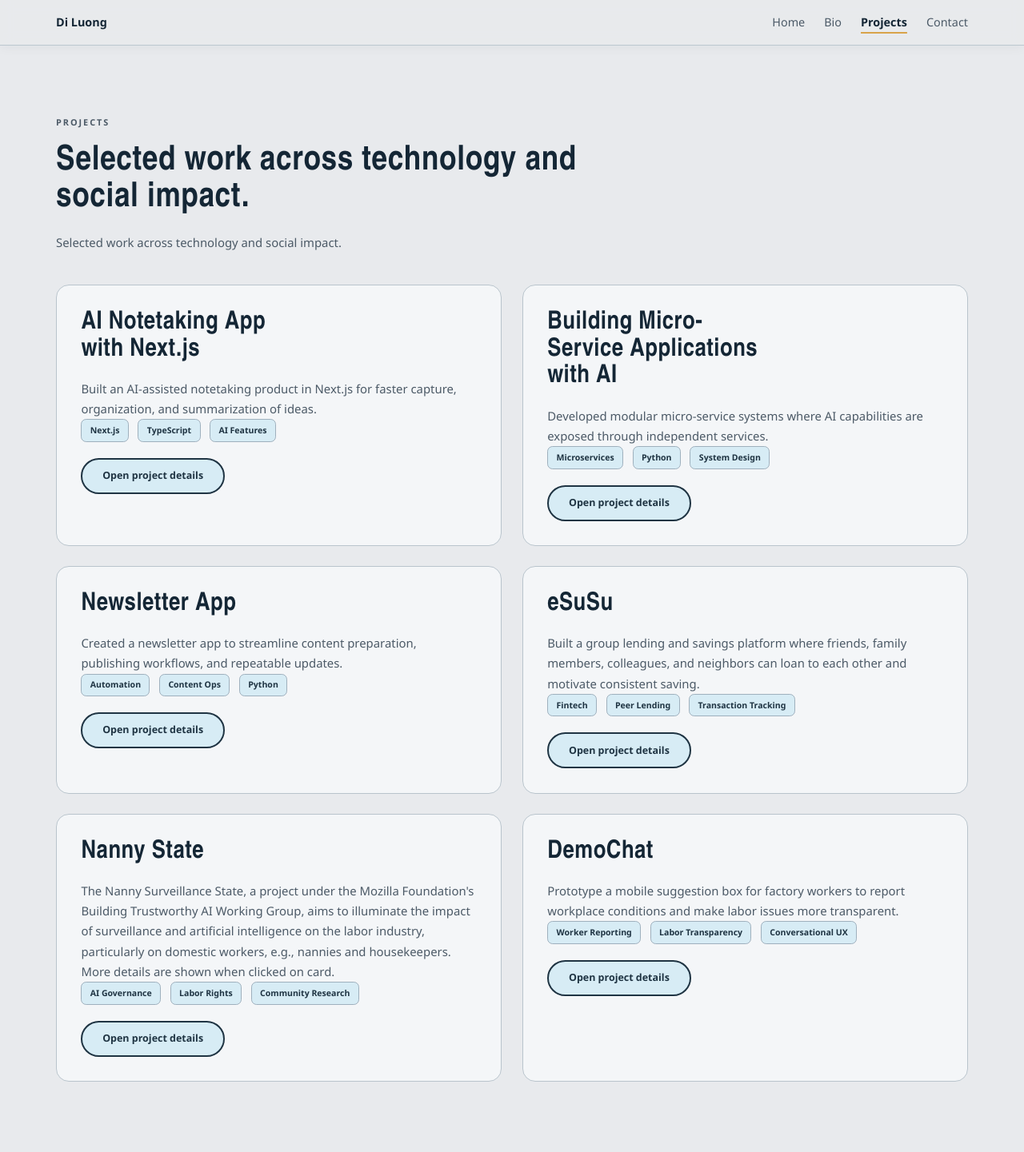
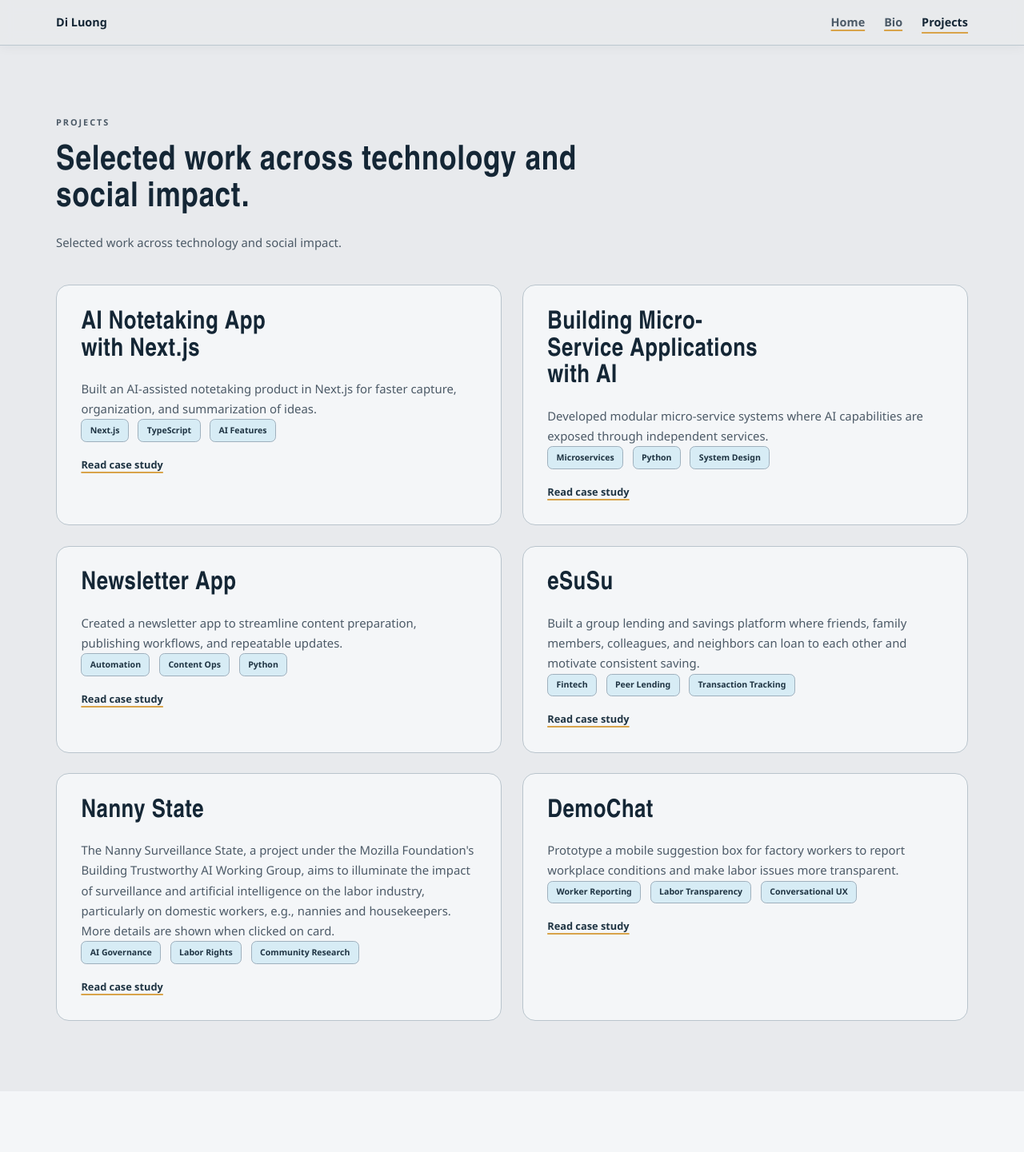
Before and after one commit to fourthletter/my-portfolio, a Flask app: page /projects/ in a window 1280 px wide. Shown: the whole page at 80% size. After the commit the page ends 1277 px from the top, so only its background shows below. Run offline with Flask 3, Linux system fonts and the light colour scheme.

Commit message:
Refine navigation and project link presentation.
Remove the contact nav link, update project cards to use a simple case-study text link, and tune shared heading/link styles for clearer hierarchy.

Co-authored-by: Cursor <cursoragent@cursor.com>

```diff
--- a/static/css/styles.css
+++ b/static/css/styles.css
@@ -40,7 +40,15 @@ p {
 
 a {
   color: inherit;
-  text-decoration: none;
+  text-decoration: underline;
+  text-decoration-color: var(--accent-warm);
+  text-underline-offset: 0.24rem;
+  text-decoration-thickness: 2px;
+  font-weight: 700;
+}
+
+a:hover {
+  text-decoration-color: #be8e3f;
 }
 
 .container {
@@ -68,6 +76,7 @@ a {
 .brand {
   font-size: 0.9rem;
   font-weight: 700;
+  text-decoration: none;
 }
 
 .nav-links {
@@ -80,6 +89,7 @@ a {
 
 .nav-links a:hover {
   color: var(--foreground);
+  text-decoration-color: var(--accent-warm);
 }
 
 .nav-links a.active {
@@ -89,6 +99,10 @@ a {
   text-underline-offset: 0.45rem;
   text-decoration-thickness: 2px;
   font-weight: 700;
+}
+
+.btn {
+  text-decoration: none;
 }
 
 .hero,
@@ -101,6 +115,11 @@ a {
   display: flex;
   flex-direction: column;
   justify-content: center;
+}
+
+.hero h1 {
+  font-size: clamp(2rem, 3.9vw, 3.35rem);
+  max-width: 30ch;
 }
 
 h1 {
@@ -279,11 +298,7 @@ h3 {
   display: inline-block;
   margin-top: 1.2rem;
   font-size: 0.8rem;
-  font-weight: 700;
   color: var(--accent-dark);
-  text-decoration: underline;
-  text-decoration-color: var(--accent-warm);
-  text-underline-offset: 0.24rem;
 }
 
 .spacer-top {
--- a/templates/base.html
+++ b/templates/base.html
@@ -16,7 +16,6 @@
             {% set active = request_path == href or (href != '/' and request_path.startswith(href + '/')) %}
             <a href="{{ href }}" class="{{ 'active' if active else '' }}">{{ item.label }}</a>
           {% endfor %}
-          <a href="{{ url_for('home') }}#contact" class="{{ 'active' if request_path == '/' else '' }}">Contact</a>
         </nav>
       </div>
     </header>
--- a/templates/projects.html
+++ b/templates/projects.html
@@ -15,7 +15,7 @@
                 <span class="tag outlined">{{ tag }}</span>
               {% endfor %}
             </div>
-            <a href="{{ url_for('project_detail', slug=project.slug) }}" class="btn btn-secondary">Open project details</a>
+            <a href="{{ url_for('project_detail', slug=project.slug) }}" class="inline-link">Read case study</a>
           </article>
         {% endfor %}
       </div>
```
